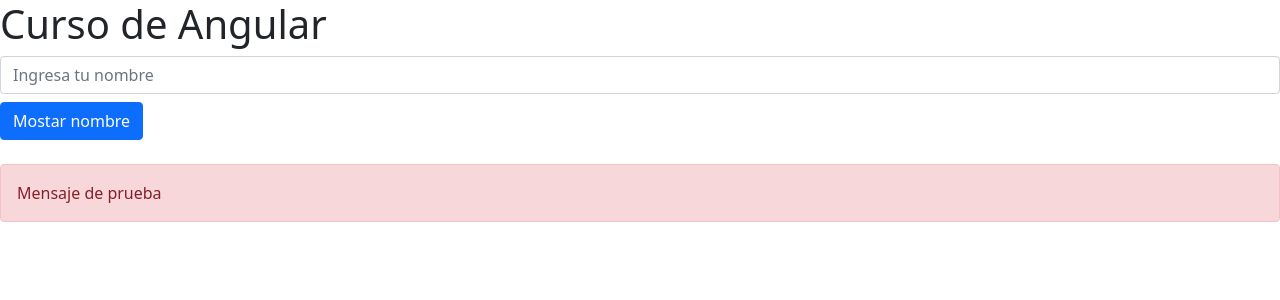
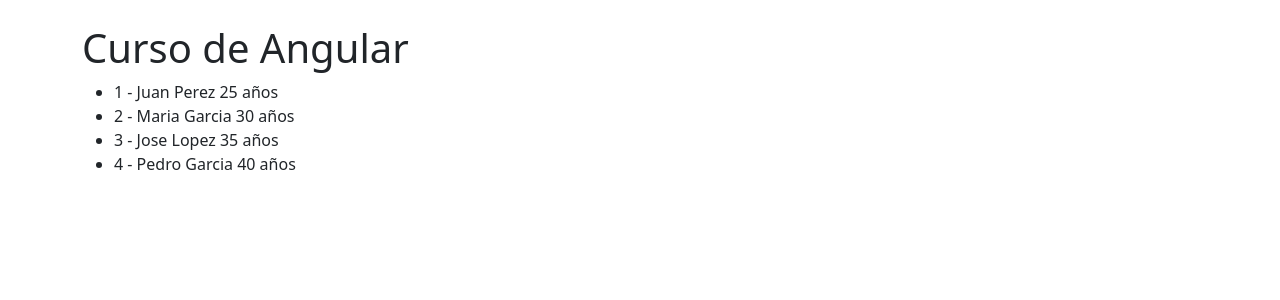
Before and after one commit to ivarespark/basic-angular-curso, an Angular app: page / in a window 1280 px wide. Shown: the top 300 px of the page. Built offline with nearby package versions, Linux system fonts and the light colour scheme.

Commit message:
[o4] Directiva ngFor

```diff
--- a/src/app/app.component.html
+++ b/src/app/app.component.html
@@ -1,3 +1,6 @@
-<h1>{{title}}</h1>
 
-<app-formulario></app-formulario>
+<div class="container mt-4">
+    <h1>{{title}}</h1>
+
+    <app-bucles></app-bucles>
+</div>
--- a/src/app/app.module.ts
+++ b/src/app/app.module.ts
@@ -5,13 +5,15 @@
 import { ContadorComponent } from './contador/contador.component';
 import { BotonesComponent } from './botones/botones.component';
 import { FormularioComponent } from './formulario/formulario.component';
+import { BuclesComponent } from './bucles/bucles.component';
 
 @NgModule({
   declarations: [
     AppComponent,
     ContadorComponent,
     BotonesComponent,
-    FormularioComponent
+    FormularioComponent,
+    BuclesComponent
   ],
   imports: [
     BrowserModule
--- /dev/null
+++ b/src/app/bucles/bucles.component.html
@@ -0,0 +1,5 @@
+<ul>
+    <li *ngFor="let persona of personas; let i = index">
+        {{i + 1}} - {{persona.nombre + ' ' + persona.apellido + ' ' + persona.edad + ' años'}}
+    </li>
+</ul>
--- /dev/null
+++ b/src/app/bucles/bucles.component.ts
@@ -0,0 +1,24 @@
+import { Component, OnInit } from '@angular/core';
+import { Persona } from '../persona';
+
+@Component({
+  selector: 'app-bucles',
+  templateUrl: './bucles.component.html',
+  styleUrls: ['./bucles.component.css']
+})
+export class BuclesComponent implements OnInit {
+
+  personas: Persona[] = [
+    { nombre: 'Juan', apellido: 'Perez', edad: 25 },
+    { nombre: 'Maria', apellido: 'Garcia', edad: 30 },
+    { nombre: 'Jose', apellido: 'Lopez', edad: 35 },
+    { nombre: 'Pedro', apellido: 'Garcia', edad: 40 }
+  ]; // array de elementos de tipo Persona
+
+  constructor() { }
+
+  ngOnInit(): void {
+
+  }
+
+}
```
Also changed, not shown: src/app/bucles/bucles.component.css (added).
